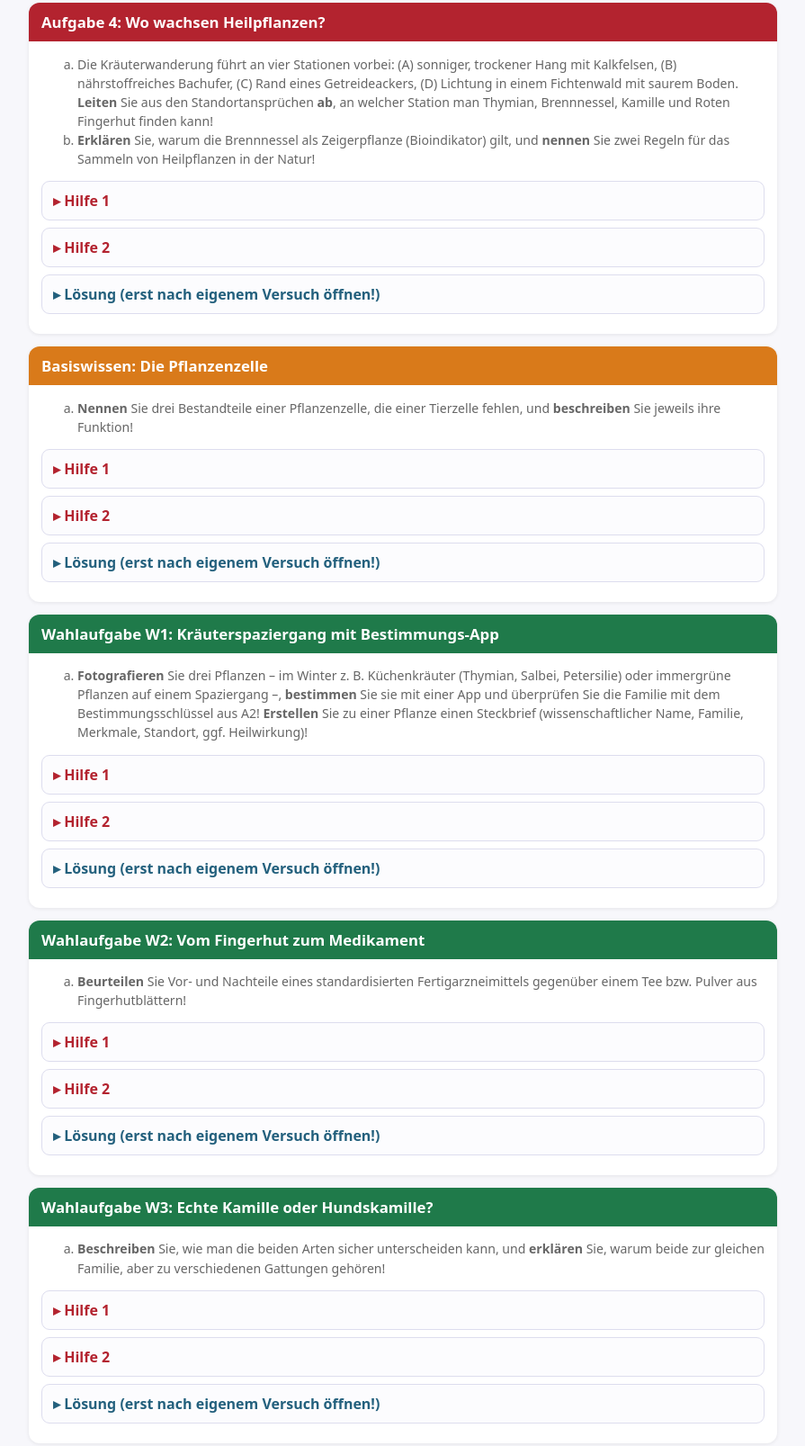
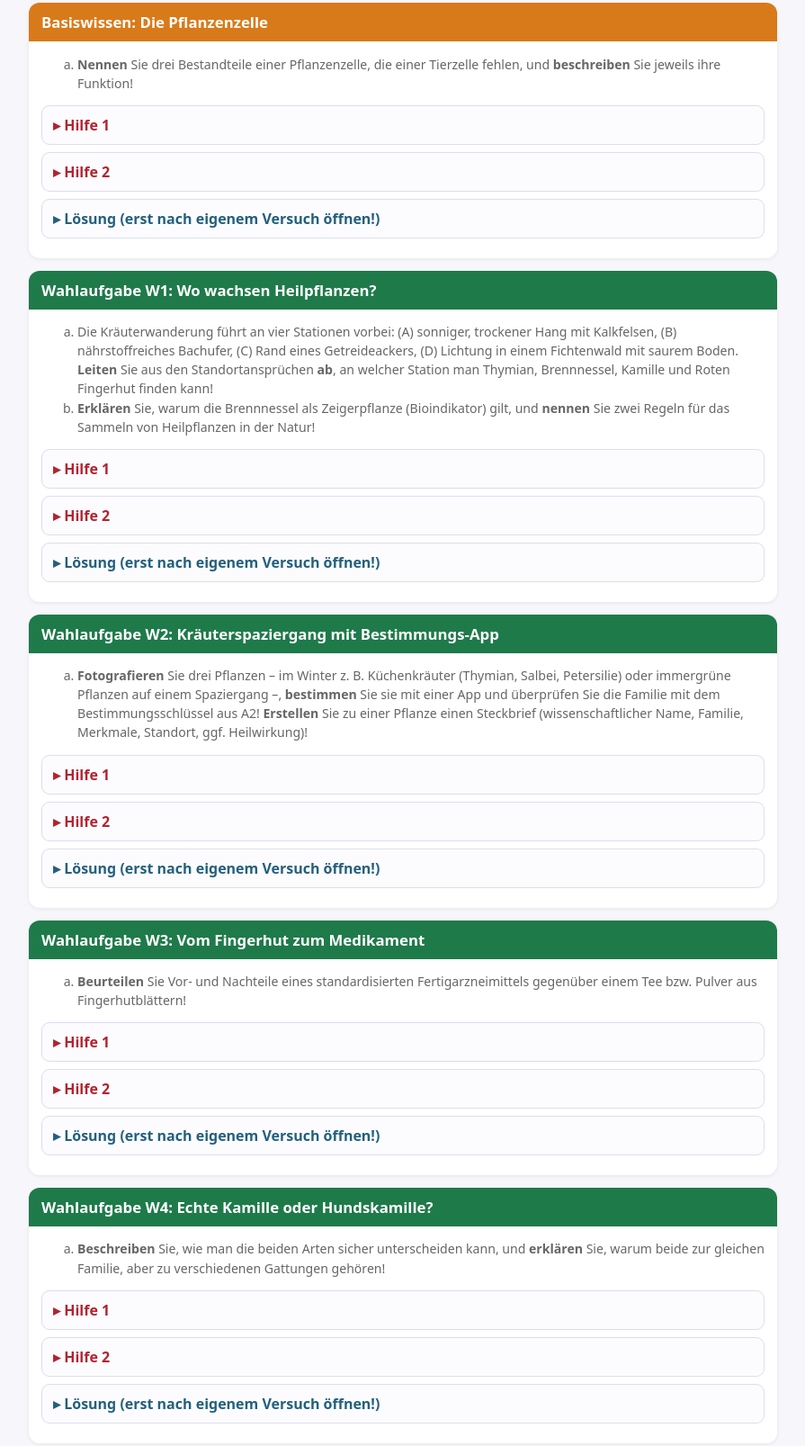
Before and after one commit to monikaoster-brandt/sol-hilfen, a plain HTML site: page oekologie/hilfen-m3.html in a window 1280 px wide. Shown: the part 1246-2853 px from the top of the page at 90% size, without its empty margins (192-1087 px from the left). Drawn offline with Linux system fonts and the light colour scheme.

Commit message:
Ökologie: Modul 3 Heilpflanzen schlanker (A4 wird Wahlaufgabe W1), Hilfen aktualisiert
Co-Authored-By: Claude Opus 5.5 <noreply@anthropic.com>
Claude-Session: https://claude.ai/code/session_017aMC7SCHpUZeTHybomMCy6

```diff
--- a/oekologie/hilfen-m3.html
+++ b/oekologie/hilfen-m3.html
@@ -29,29 +29,29 @@ footer{font-size:.75rem;color:#666;text-align:center;padding:16px}a{color:var(--
 <ol type="a" class="hint"><li><b>Ordnen</b> Sie den Beschwerden mithilfe der Tabelle je eine passende Heilpflanze <b>zu</b>!</li><li><b>Erklären</b> Sie am Beispiel des Roten Fingerhuts den Satz des Arztes Paracelsus „Allein die Dosis macht, dass ein Ding kein Gift ist.“ und <b>beurteilen</b> Sie den Plan des Vaters aus dem Gutachten!</li><li><b>Begründen</b> Sie, warum man Doldenblütengewächse nur sammeln sollte, wenn man sie sicher kennt!</li></ol>
 <details><summary>Hilfe 1</summary><div>b) Was bewirken Herzglykoside in kleiner, was in großer Menge? Wie viel Wirkstoff enthält ein selbst gekochter Tee? c) Welche Doldenblütler sind giftig?</div></details>
 <details><summary>Hilfe 2</summary><div>b) Der Wirkstoffgehalt in Blättern schwankt stark; die wirksame und die giftige Dosis liegen nah beieinander. c) Gefleckter Schierling, Wasserschierling, Riesen-Bärenklau.</div></details>
-<details class="l"><summary>Lösung (erst nach eigenem Versuch öffnen!)</summary><div><b>a)</b> Husten: Thymian (auch Taubnessel, Lungenkraut); Halsschmerzen: Salbei; Einschlafprobleme: Zitronenmelisse; Magenkrämpfe: Kamille; juckende, entzündete Haut: Kamille (Umschläge); Harnwegsinfekt: Brennnessel.<br><b>b)</b> Die Herzglykoside des Fingerhuts stärken in genau dosierter, sehr kleiner Menge die Kraft des Herzmuskels und werden deshalb als Medikament eingesetzt. Schon eine etwas höhere Menge führt zu gefährlichen Herzrhythmusstörungen bis zum Herzstillstand. Ob ein Stoff Heilmittel oder Gift ist, hängt also von der Dosis ab. Der Plan des Vaters ist lebensgefährlich: Der Wirkstoffgehalt der Blätter schwankt stark und ist im Tee nicht dosierbar; wirksame und giftige Dosis liegen sehr nah beieinander. Er muss mit seinem Arzt sprechen und darf nur verordnete Fertigarzneimittel nehmen.<br><b>c)</b> Zu den Doldenblütengewächsen gehören Heil- und Gewürzpflanzen (Fenchel, Kümmel, Petersilie), aber auch einige der giftigsten heimischen Pflanzen (Gefleckter Schierling, Wasserschierling) und der Riesen-Bärenklau, dessen Saft schwere Hautschäden verursacht. Die Arten sehen sich sehr ähnlich (Dolden, gefiederte Blätter); eine Verwechslung kann tödlich sein.</div></details></div><div class="card " id="a4"><h2>Aufgabe 4: Wo wachsen Heilpflanzen?</h2>
+<details class="l"><summary>Lösung (erst nach eigenem Versuch öffnen!)</summary><div><b>a)</b> Husten: Thymian (auch Taubnessel, Lungenkraut); Halsschmerzen: Salbei; Einschlafprobleme: Zitronenmelisse; Magenkrämpfe: Kamille; juckende, entzündete Haut: Kamille (Umschläge); Harnwegsinfekt: Brennnessel.<br><b>b)</b> Die Herzglykoside des Fingerhuts stärken in genau dosierter, sehr kleiner Menge die Kraft des Herzmuskels und werden deshalb als Medikament eingesetzt. Schon eine etwas höhere Menge führt zu gefährlichen Herzrhythmusstörungen bis zum Herzstillstand. Ob ein Stoff Heilmittel oder Gift ist, hängt also von der Dosis ab. Der Plan des Vaters ist lebensgefährlich: Der Wirkstoffgehalt der Blätter schwankt stark und ist im Tee nicht dosierbar; wirksame und giftige Dosis liegen sehr nah beieinander. Er muss mit seinem Arzt sprechen und darf nur verordnete Fertigarzneimittel nehmen.<br><b>c)</b> Zu den Doldenblütengewächsen gehören Heil- und Gewürzpflanzen (Fenchel, Kümmel, Petersilie), aber auch einige der giftigsten heimischen Pflanzen (Gefleckter Schierling, Wasserschierling) und der Riesen-Bärenklau, dessen Saft schwere Hautschäden verursacht. Die Arten sehen sich sehr ähnlich (Dolden, gefiederte Blätter); eine Verwechslung kann tödlich sein.</div></details></div><div class="card b" id="bw"><h2>Basiswissen: Die Pflanzenzelle</h2>
+<ol type="a" class="hint"><li><b>Nennen</b> Sie drei Bestandteile einer Pflanzenzelle, die einer Tierzelle fehlen, und <b>beschreiben</b> Sie jeweils ihre Funktion!</li></ol>
+<details><summary>Hilfe 1</summary><div>Denken Sie an Modul 1: Wo findet die Fotosynthese statt?</div></details>
+<details><summary>Hilfe 2</summary><div>Zellwand, große Vakuole, Chloroplasten.</div></details>
+<details class="l"><summary>Lösung (erst nach eigenem Versuch öffnen!)</summary><div>Zellwand (aus Cellulose: Stabilität und Schutz), große zentrale Vakuole (Speicherung von Wasser und Stoffen, z. B. Farb- und Bitterstoffe; Zellinnendruck), Chloroplasten (Fotosynthese).</div></details></div><div class="card w" id="w1"><h2>Wahlaufgabe W1: Wo wachsen Heilpflanzen?</h2>
 <ol type="a" class="hint"><li>Die Kräuterwanderung führt an vier Stationen vorbei: (A) sonniger, trockener Hang mit Kalkfelsen, (B) nährstoffreiches Bachufer, (C) Rand eines Getreideackers, (D) Lichtung in einem Fichtenwald mit saurem Boden. <b>Leiten</b> Sie aus den Standortansprüchen <b>ab</b>, an welcher Station man Thymian, Brennnessel, Kamille und Roten Fingerhut finden kann!</li><li><b>Erklären</b> Sie, warum die Brennnessel als Zeigerpflanze (Bioindikator) gilt, und <b>nennen</b> Sie zwei Regeln für das Sammeln von Heilpflanzen in der Natur!</li></ol>
 <details><summary>Hilfe 1</summary><div>a) Vergleichen Sie die Spalte „Standort“ der Tabelle mit den Stationen. b) Denken Sie an Modul 2 (Bioindikatoren). Was nehmen Pflanzen an Straßenrändern, auf gedüngten Feldern oder an Hundewegen auf?</div></details>
 <details><summary>Hilfe 2</summary><div>b) Sammelregeln: Naturschutz, Sicherheit, Sauberkeit des Standorts.</div></details>
-<details class="l"><summary>Lösung (erst nach eigenem Versuch öffnen!)</summary><div><b>a)</b> Thymian – A (liebt trockene, sonnige, kalkhaltige Standorte). Brennnessel – B (stickstoffreicher, feuchter Boden). Kamille – C (Äcker und Wegränder, sonnig). Roter Fingerhut – D (Waldlichtungen, saure Böden, halbschattig).<br><b>b)</b> Die Brennnessel wächst nur dort üppig, wo der Boden viel Stickstoff (Nitrat) enthält, z. B. an gedüngten Ufern oder Komposthaufen; ihr Vorkommen zeigt also nährstoffreiche Böden an. Sammelregeln: nur Pflanzen sammeln, die man sicher bestimmen kann; nur kleine Mengen für den Eigenbedarf (Handstrauß); keine geschützten Arten und nicht in Naturschutzgebieten; nicht an Straßenrändern, Hundewegen oder frisch gedüngten Feldern sammeln (Schadstoffe, Keime).</div></details></div><div class="card b" id="bw"><h2>Basiswissen: Die Pflanzenzelle</h2>
-<ol type="a" class="hint"><li><b>Nennen</b> Sie drei Bestandteile einer Pflanzenzelle, die einer Tierzelle fehlen, und <b>beschreiben</b> Sie jeweils ihre Funktion!</li></ol>
-<details><summary>Hilfe 1</summary><div>Denken Sie an Modul 1: Wo findet die Fotosynthese statt?</div></details>
-<details><summary>Hilfe 2</summary><div>Zellwand, große Vakuole, Chloroplasten.</div></details>
-<details class="l"><summary>Lösung (erst nach eigenem Versuch öffnen!)</summary><div>Zellwand (aus Cellulose: Stabilität und Schutz), große zentrale Vakuole (Speicherung von Wasser und Stoffen, z. B. Farb- und Bitterstoffe; Zellinnendruck), Chloroplasten (Fotosynthese).</div></details></div><div class="card w" id="w1"><h2>Wahlaufgabe W1: Kräuterspaziergang mit Bestimmungs-App</h2>
+<details class="l"><summary>Lösung (erst nach eigenem Versuch öffnen!)</summary><div><b>a)</b> Thymian – A (liebt trockene, sonnige, kalkhaltige Standorte). Brennnessel – B (stickstoffreicher, feuchter Boden). Kamille – C (Äcker und Wegränder, sonnig). Roter Fingerhut – D (Waldlichtungen, saure Böden, halbschattig).<br><b>b)</b> Die Brennnessel wächst nur dort üppig, wo der Boden viel Stickstoff (Nitrat) enthält, z. B. an gedüngten Ufern oder Komposthaufen; ihr Vorkommen zeigt also nährstoffreiche Böden an. Sammelregeln: nur Pflanzen sammeln, die man sicher bestimmen kann; nur kleine Mengen für den Eigenbedarf (Handstrauß); keine geschützten Arten und nicht in Naturschutzgebieten; nicht an Straßenrändern, Hundewegen oder frisch gedüngten Feldern sammeln (Schadstoffe, Keime).</div></details></div><div class="card w" id="w2"><h2>Wahlaufgabe W2: Kräuterspaziergang mit Bestimmungs-App</h2>
 <ol type="a" class="hint"><li><b>Fotografieren</b> Sie drei Pflanzen – im Winter z. B. Küchenkräuter (Thymian, Salbei, Petersilie) oder immergrüne Pflanzen auf einem Spaziergang –, <b>bestimmen</b> Sie sie mit einer App und überprüfen Sie die Familie mit dem Bestimmungsschlüssel aus A2! <b>Erstellen</b> Sie zu einer Pflanze einen Steckbrief (wissenschaftlicher Name, Familie, Merkmale, Standort, ggf. Heilwirkung)!</li></ol>
 <details><summary>Hilfe 1</summary><div>Fotografieren Sie Blüte, Blätter und die ganze Pflanze.</div></details>
 <details><summary>Hilfe 2</summary><div>Apps können sich irren – vergleichen Sie mit den Merkmalen.</div></details>
-<details class="l"><summary>Lösung (erst nach eigenem Versuch öffnen!)</summary><div>individuell. Beispiel: Purpurrote Taubnessel (<i>Lamium purpureum</i>), Lippenblütengewächse: vierkantiger Stängel, gegenständige Blätter, purpurrote Lippenblüten; Äcker, Gärten, Wegränder, nährstoffreich; keine bedeutende Heilwirkung.</div></details></div><div class="card w" id="w2"><h2>Wahlaufgabe W2: Vom Fingerhut zum Medikament</h2>
+<details class="l"><summary>Lösung (erst nach eigenem Versuch öffnen!)</summary><div>individuell. Beispiel: Purpurrote Taubnessel (<i>Lamium purpureum</i>), Lippenblütengewächse: vierkantiger Stängel, gegenständige Blätter, purpurrote Lippenblüten; Äcker, Gärten, Wegränder, nährstoffreich; keine bedeutende Heilwirkung.</div></details></div><div class="card w" id="w3"><h2>Wahlaufgabe W3: Vom Fingerhut zum Medikament</h2>
 <ol type="a" class="hint"><li><b>Beurteilen</b> Sie Vor- und Nachteile eines standardisierten Fertigarzneimittels gegenüber einem Tee bzw. Pulver aus Fingerhutblättern!</li></ol>
 <details><summary>Hilfe 1</summary><div>Wie viel Wirkstoff enthält ein Blatt? Ist das immer gleich?</div></details>
 <details><summary>Hilfe 2</summary><div>Was bedeutet eine geringe therapeutische Breite?</div></details>
-<details class="l"><summary>Lösung (erst nach eigenem Versuch öffnen!)</summary><div>Vorteile des Fertigarzneimittels: genau bekannter und gleichbleibender Wirkstoffgehalt, exakte Dosierung möglich, geprüfte Qualität, ärztliche Kontrolle (Blutspiegel). Das ist wegen der geringen therapeutischen Breite (wirksame und giftige Dosis liegen nah beieinander) lebenswichtig. Nachteile des Tees/Pulvers: Wirkstoffgehalt schwankt je nach Standort, Jahreszeit und Pflanzenteil; Überdosierung und Vergiftung drohen. Vorteile des Tees gibt es hier kaum – allenfalls die geringen Kosten, die das Risiko nicht rechtfertigen.</div></details></div><div class="card w" id="w3"><h2>Wahlaufgabe W3: Echte Kamille oder Hundskamille?</h2>
+<details class="l"><summary>Lösung (erst nach eigenem Versuch öffnen!)</summary><div>Vorteile des Fertigarzneimittels: genau bekannter und gleichbleibender Wirkstoffgehalt, exakte Dosierung möglich, geprüfte Qualität, ärztliche Kontrolle (Blutspiegel). Das ist wegen der geringen therapeutischen Breite (wirksame und giftige Dosis liegen nah beieinander) lebenswichtig. Nachteile des Tees/Pulvers: Wirkstoffgehalt schwankt je nach Standort, Jahreszeit und Pflanzenteil; Überdosierung und Vergiftung drohen. Vorteile des Tees gibt es hier kaum – allenfalls die geringen Kosten, die das Risiko nicht rechtfertigen.</div></details></div><div class="card w" id="w4"><h2>Wahlaufgabe W4: Echte Kamille oder Hundskamille?</h2>
 <ol type="a" class="hint"><li><b>Beschreiben</b> Sie, wie man die beiden Arten sicher unterscheiden kann, und <b>erklären</b> Sie, warum beide zur gleichen Familie, aber zu verschiedenen Gattungen gehören!</li></ol>
 <details><summary>Hilfe 1</summary><div>Was sieht man, wenn man das Blütenkörbchen längs aufschneidet?</div></details>
 <details><summary>Hilfe 2</summary><div>Gleiche Familie → gleiche Blütenstand-Merkmale (Körbchen); verschiedene Gattungen → verschiedene Gattungsnamen.</div></details>
 <details class="l"><summary>Lösung (erst nach eigenem Versuch öffnen!)</summary><div>Man schneidet ein Blütenkörbchen längs durch: Bei der Echten Kamille ist der Blütenboden hohl, bei der Hundskamille markig gefüllt mit Spreublättern. Zusätzlich riecht die Echte Kamille stark und typisch. Beide bilden Blütenkörbchen mit Zungen- und Röhrenblüten und gehören deshalb zu den Asterngewächsen. Da sie sich in weiteren Merkmalen (Blütenboden, Spreublätter, Inhaltsstoffe) unterscheiden, werden sie verschiedenen Gattungen zugeordnet (<i>Matricaria</i> bzw. <i>Anthemis</i>).</div></details></div><div class="card s" id="sichern"><h2>Sichern: Fachsprache und Denkfallen</h2>
 <p class="hint">Erst selbst erklären, dann kontrollieren. Übernehmen Sie die Begriffe in Ihr Glossar.</p><p><b>Fachbegriffe:</b> Kontrollieren Sie Ihre Erklärungen mit der Übung <a href="https://lernplattform.bycs.de/mod/hvp/view.php?id=106883723">„Fachbegriffe zuordnen – Kontrolle Modul 3“</a> im mebis-Kurs.</p>
 <details class="l"><summary>Lösung: Denkfallen</summary><div><ol><li>„Natürlich heißt harmlos – Heilpflanzen haben keine Nebenwirkungen.“ – falsch – Auch Heilpflanzen können Nebenwirkungen und Wechselwirkungen haben; manche sind stark giftig (Fingerhut). Die Dosis ist entscheidend.</li><li>„Pflanzen derselben Familie erkennt man am besten an ähnlichen Blättern.“ – falsch – Entscheidend sind die Merkmale der Blüten und Blütenstände; Blätter variieren stark.</li><li>„Die Brennnessel ist ein Lippenblütengewächs, weil sie wie die Taubnessel aussieht.“ – falsch – Die Brennnessel hat keine Lippenblüten, sondern unscheinbare grüne Blüten; sie gehört zu den Brennnesselgewächsen.</li></ol></div></details></div><div class="card f" id="fall"><h2>Gutachten · Befund Kapitel 3</h2>
-<p class="hint">Ein Sommer am Steinbachsee – Kapitel 3: „Die Kräuterwanderung“</p><ol class="hint"><li>Welche Heilpflanzen empfehlen Sie der Mutter gegen den Juckreiz und gegen den Husten? Wie werden sie angewendet?</li><li>Was sagen Sie dem Vater zu seinem Fingerhut-Tee?</li><li>Welche Gefahr besteht bei der Doldenpflanze des Kindes, und welche Sammelregeln geben Sie allen Familien mit?</li></ol>
+<p class="hint">Ein Sommer am Steinbachsee – Kapitel 3: „Die Kräuterwanderung“</p><ol class="hint"><li>Welche Heilpflanzen empfehlen Sie der Mutter gegen den Juckreiz und gegen den Husten? Wie werden sie angewendet?</li><li>Was sagen Sie dem Vater zu seinem Fingerhut-Tee?</li><li>Welche Gefahr besteht bei der Doldenpflanze des Kindes, und was raten Sie allen Familien, die selbst Kräuter sammeln möchten?</li></ol>
 <details><summary>Tipp</summary><div>Lesen Sie das Kapitel 3 des Gutachtens noch einmal und suchen Sie in den Pflichtaufgaben dieses Moduls die passenden Fachbegriffe.</div></details>
 <details class="l"><summary>Lösung (erst nach eigenem Versuch öffnen!)</summary><div><ol><li>Juckreiz/Hautentzündung: Kamille als Umschlag oder Waschung (entzündungshemmend). Husten: Thymian als Tee oder Hustensaft (hustenlösend, krampflösend). Bei starken oder anhaltenden Beschwerden zum Arzt.</li><li>Auf keinen Fall! Der Fingerhut ist stark giftig; der Wirkstoffgehalt der Blätter schwankt, wirksame und tödliche Dosis liegen nah beieinander („Die Dosis macht das Gift“). Herzmedikamente nur nach ärztlicher Verordnung als genau dosiertes Fertigarzneimittel.</li><li>Die Pflanze könnte ein giftiger Doldenblütler sein (z. B. Gefleckter Schierling) oder Riesen-Bärenklau (Hautverbrennungen). Sammelregeln: nur sicher bestimmte Pflanzen sammeln, nur kleine Mengen, keine geschützten Arten und nicht in Naturschutzgebieten, nicht an Straßen, Hundewegen oder gedüngten Feldern, Hände waschen, im Zweifel stehen lassen.</li></ol></div></details></div></main><footer>© Monika Oster-Brandt · FOS BOS Würzburg · erstellt mit KI-Unterstützung</footer></body></html>
```
